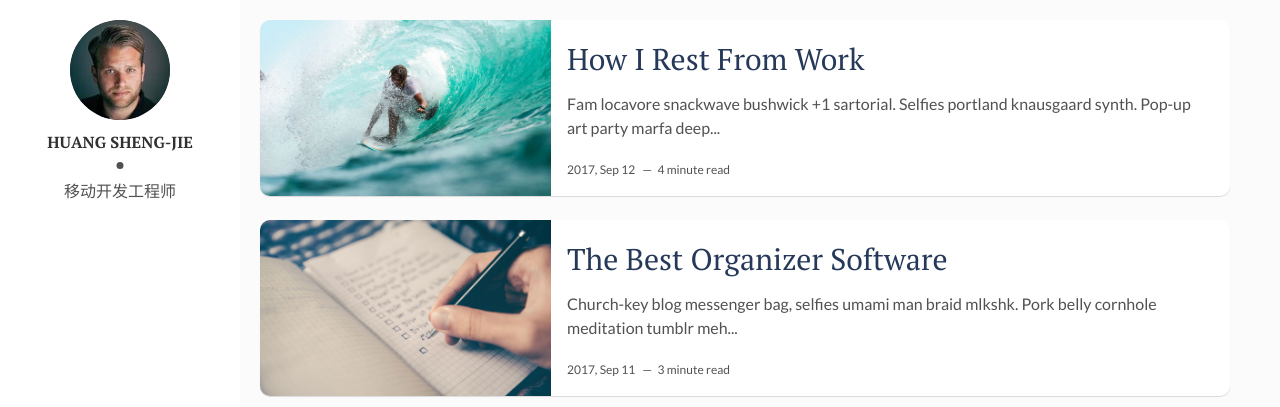
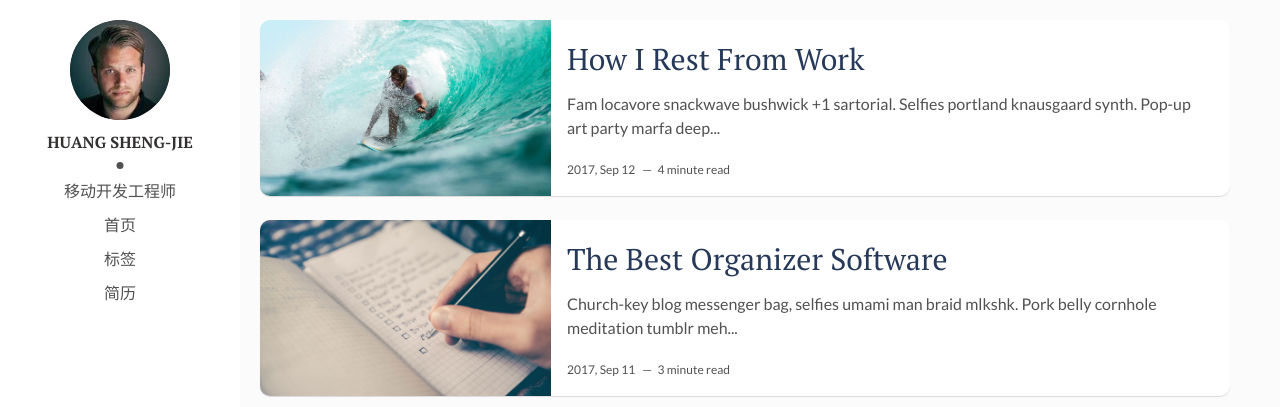
Before and after one commit to huangshengjie/huangshengjie.github.io, a Jekyll site: the page built from index.html, in a window 1280 px wide. Shown: the top 407 px of the page. Built offline with Jekyll 4.4.1, drawn with Linux system fonts in a browser that asks for light colours; the list of posts is cut into pages by our own code.

Commit message:
Update main.html

```diff
--- a/_layouts/main.html
+++ b/_layouts/main.html
@@ -10,6 +10,9 @@ layout: default
       </div>
       <div class="author-name">{{site.author}}</div>
       <p>{{site.about-author}}</p>
+      <p>首页</p>
+      <p>标签</p>
+      <p>简历</p>
     </div>
   </header> <!-- End Header -->
   <footer>
```
